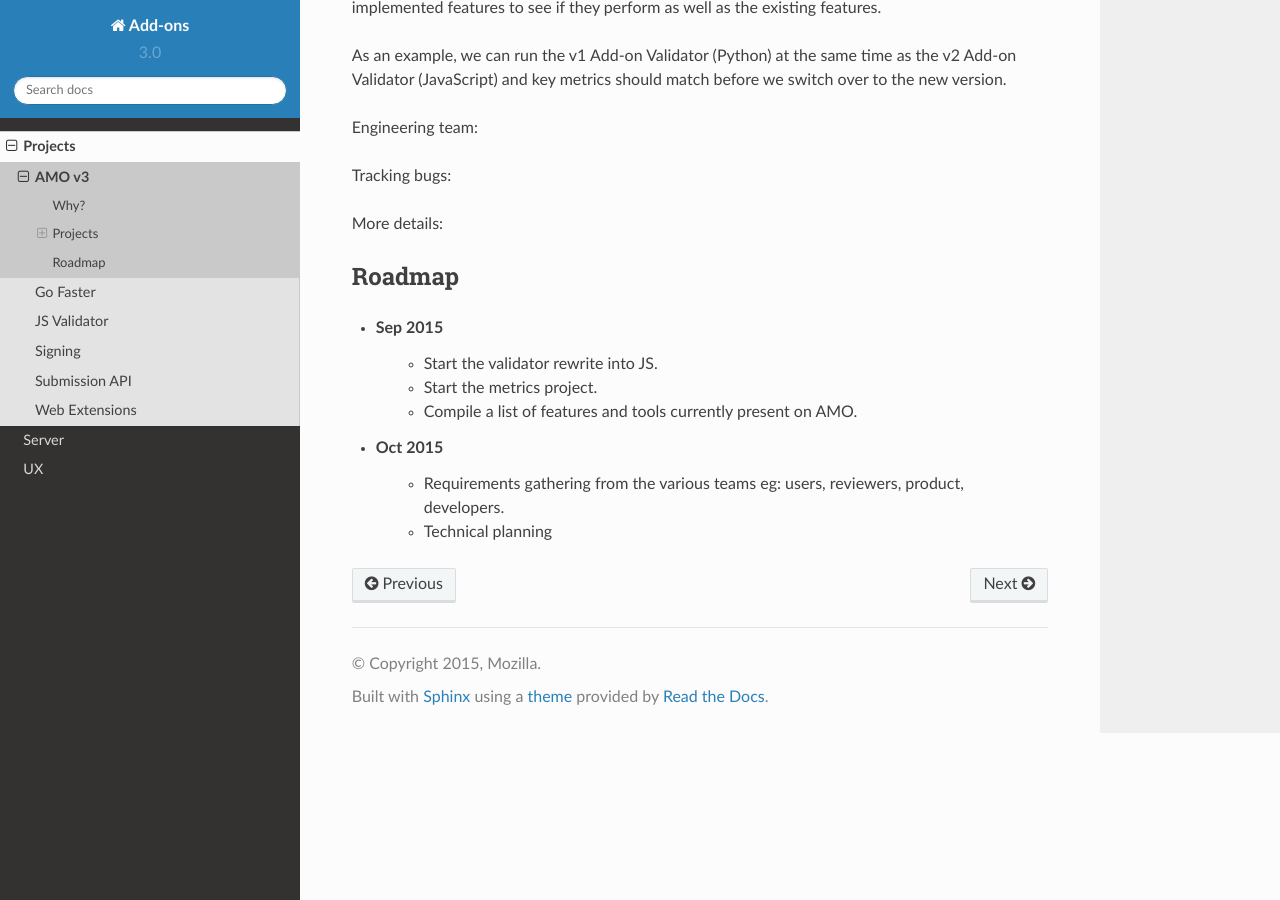
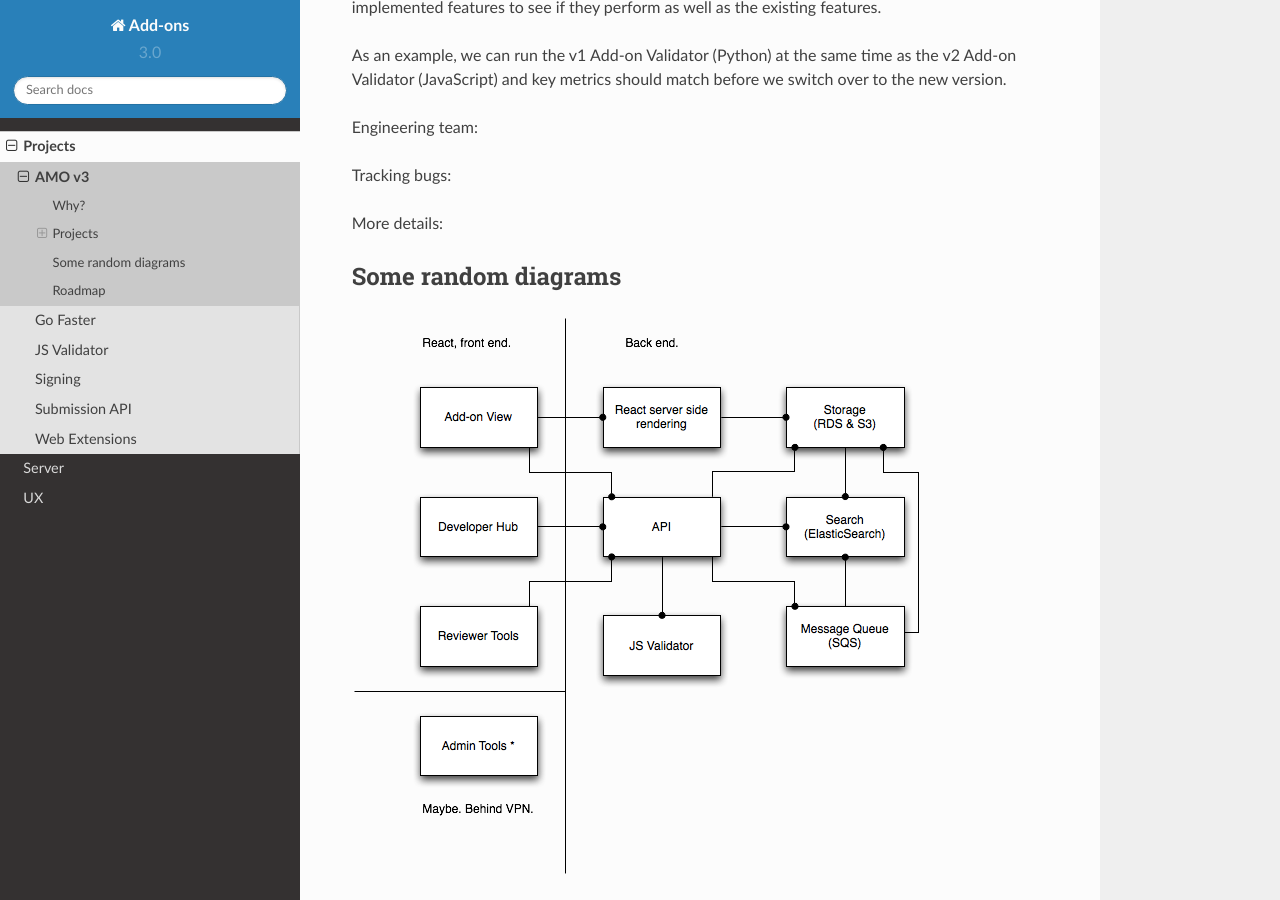
Before and after one commit to mozilla/addons, a Sphinx documentation site: the page built from docs/projects/amo-v3.rst, in a window 1280 px wide and 900 px high, scrolled down 1216 px. Built offline with Sphinx 7.4.7 and the Read the Docs theme 2.0.0, drawn with Linux system fonts in a browser that asks for light colours.

Commit message:
fixup! add in signing api

```diff
--- a/docs/projects/amo-v3.rst
+++ b/docs/projects/amo-v3.rst
@@ -62,6 +62,13 @@ Tracking bugs:
 
 More details:
 
+Some random diagrams
+--------------------
+
+.. image:: rewrite/diagrams/overview.png
+
+.. image:: rewrite/diagrams/review-tools.png
+
 Roadmap
 -------
 
```
